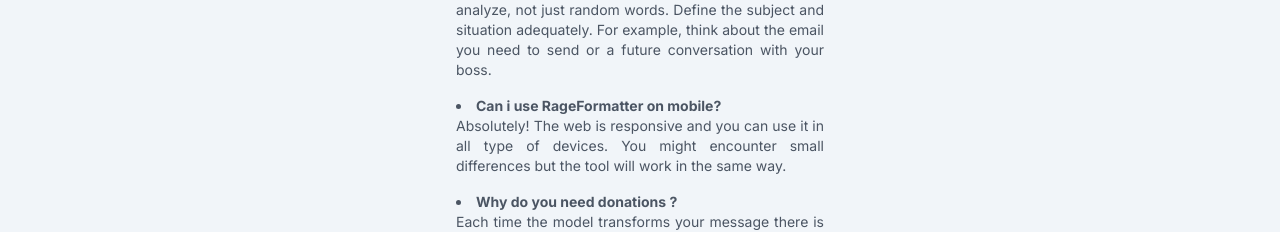
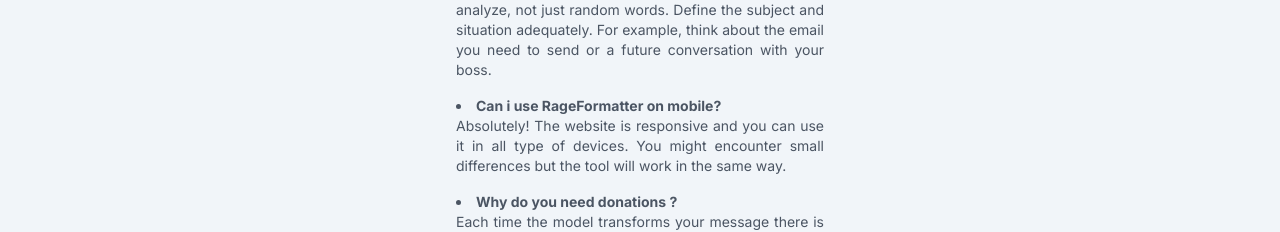
Before and after one commit to DataDavidProjects/rageformatter-nextjs, a Next.js app: page /info in a window 1280 px wide. Shown: the part 1044-1276 px from the top of the page. Built offline with nearby package versions, Linux system fonts and the light colour scheme.

Commit message:
optimize text

```diff
--- a/src/app/info/page.tsx
+++ b/src/app/info/page.tsx
@@ -89,9 +89,9 @@
           <li className="mb-4">
             <strong>Can i use RageFormatter on mobile?</strong>
             <p>
-              Absolutely! The web is responsive and you can use it in all type
-              of devices. You might encounter small differences but the tool
-              will work in the same way.
+              Absolutely! The website is responsive and you can use it in all
+              type of devices. You might encounter small differences but the
+              tool will work in the same way.
             </p>
           </li>
           <li className="mb-4">
```
